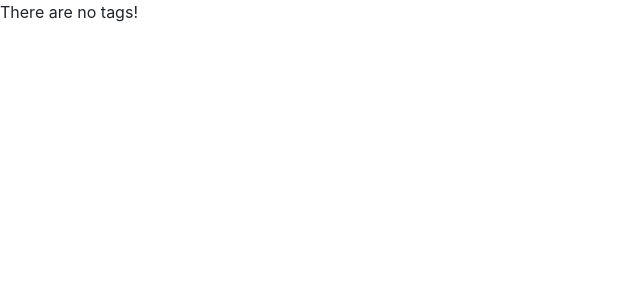
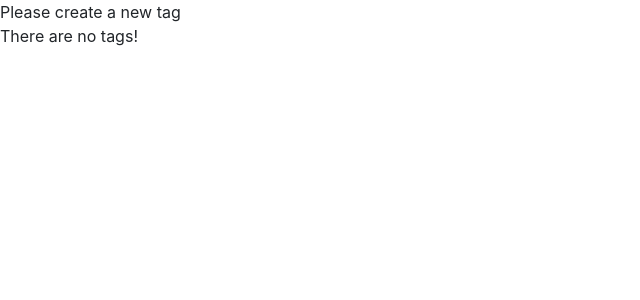
Before and after one commit to edgarbrignoni/react-shopping-cart-pattern, a React (Create React App) app: page / in a window 1280 px wide. Shown: the top 300 px of the page, without its empty margins (0-640 px from the left). Built offline with nearby package versions, Linux system fonts and the light colour scheme.

Commit message:
Another way to do conditional rendering by applying the AND logical operator between two or more none boolean values making it truthy or falsy

```diff
--- a/src/components/counter.jsx
+++ b/src/components/counter.jsx
@@ -18,7 +18,12 @@ class Counter extends Component {
   }
 
   render() {
-    return <div>{this.renderTags()}</div>;
+    return (
+      <div>
+        {this.state.tags.length === 0 && "Please create a new tag"}
+        {this.renderTags()}
+      </div>
+    );
   }
 }
 
```
